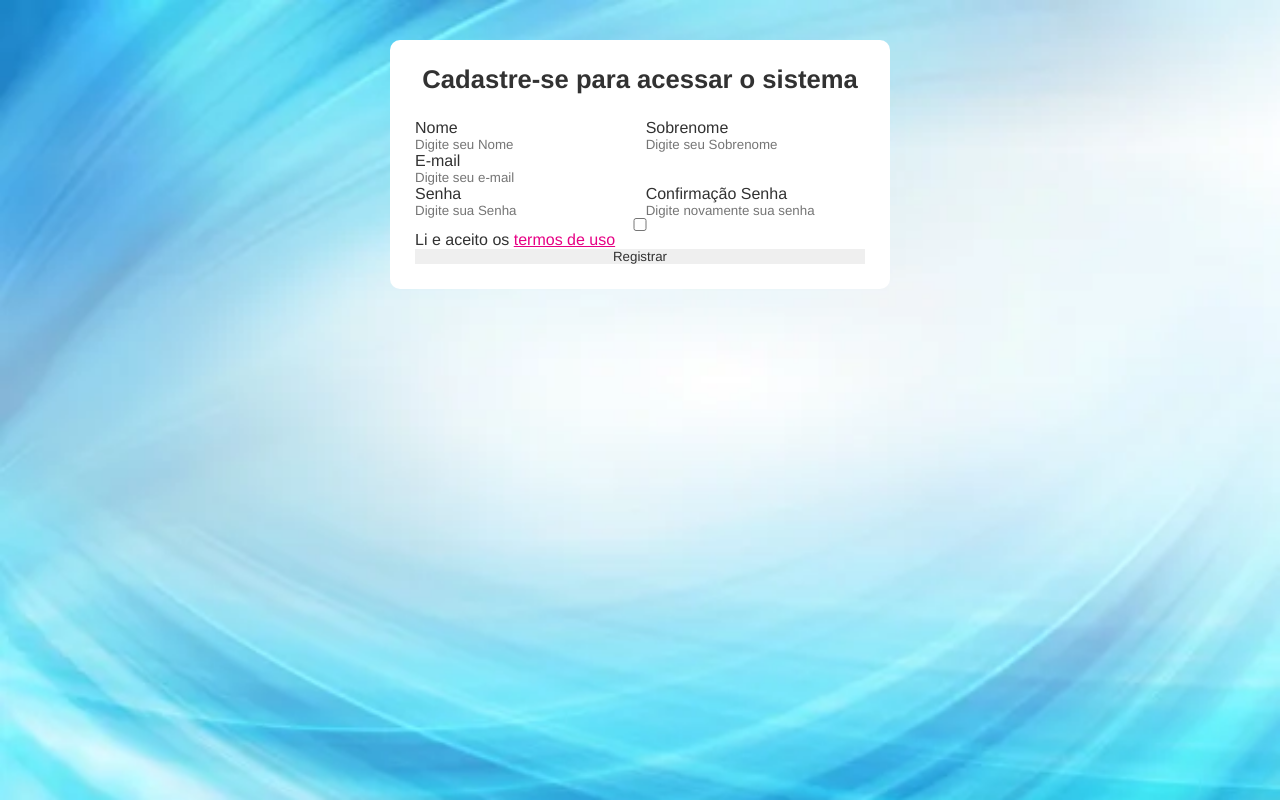
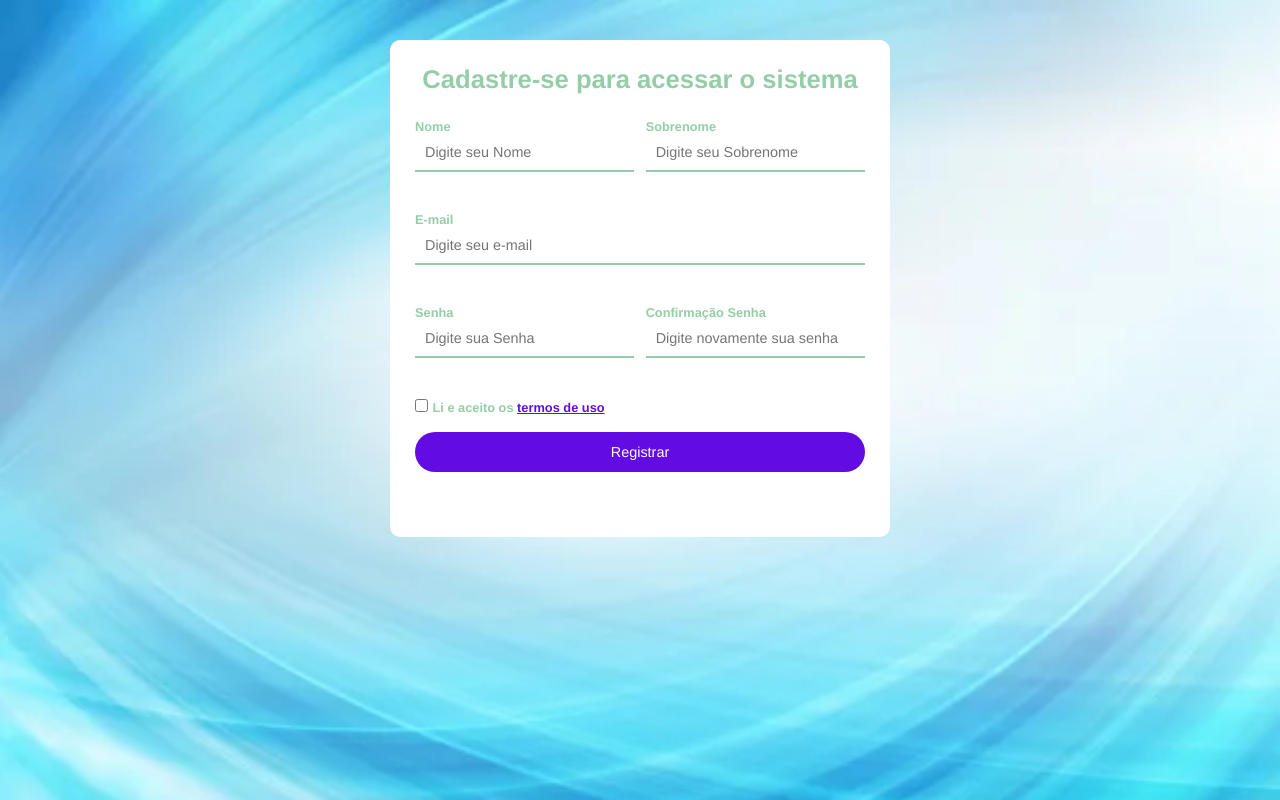
Before and after one commit to davi93fernandes/sistema_cadastro, a plain HTML site: page index.html in a window 1280 px wide. Drawn offline with Linux system fonts and the light colour scheme.

Commit message:
Ajusta html e css, inicia script

```diff
--- a/css/style.css
+++ b/css/style.css
@@ -3,7 +3,7 @@
     padding: 0;
     box-sizing: border-box;
     font-family: Helvetica, sans-serif;
-    color: #323232;
+    color: #6bb986b7;
     border: none;
 }
 
@@ -19,7 +19,7 @@ label:focus {
 }
 
 a {
-    color: #E60084;
+    color:#620ce3;
 }
 
 body {
@@ -65,3 +65,50 @@ body {
 .spacing{
     margin-right: 2.5%;
 }
+
+label{
+    font-weight: bold;
+    font-size: .8rem;
+}
+
+input{
+    border-bottom: 2px solid #6bb986b7;
+    padding: 10px;
+    margin-bottom: 40px;
+    font-size: .9rem;
+    color: black;
+}
+
+input:focus {
+    border-color: #620ce3;
+
+}
+
+.botaoRegistrar{
+background-color: #620ce3;
+border-radius: 20px;
+color: #ffff;
+border: none;
+height: 40px;
+cursor: pointer;
+}
+
+#checkAccept, #checkAccept-label{
+    margin: 0;
+
+    display: inline;
+    cursor: pointer;
+    width: auto;
+    margin-bottom: 20px;
+}
+
+.error-validation {
+    color: #ef1a1a;
+    position: absolute;
+    top: 57px;
+    font-size: .8rem;
+    }
+
+.template{
+    display: none;
+}
--- a/index.html
+++ b/index.html
@@ -11,7 +11,6 @@
 
 <body>
     <div id="containerMain">
-
         <h1>Cadastre-se para acessar o sistema</h1>
         <form class="formulario" id="register-form">
 
@@ -41,19 +40,16 @@
             </div>
 
             <div class="full-box">
-                    <input type="checkbox" name="check" id="check">
-                    <label for="check">Li e aceito os <a href="">termos de uso</a></label>
+                <input id="checkAccept" type="checkbox" name="checkAccept">
+                <label id="checkAccept-label" for="check">Li e aceito os <a href="">termos de uso</a></label>
             </div>
 
             <div class="full-box">
-                    <input type="submit" id="btn-refistrar" value="Registrar">
+                <input class="botaoRegistrar" type="submit" id="btn-registrar" value="Registrar">
             </div>
-
-
         </form>
-            <div></div>
-
     </div>
+    <p class="error-validation template"></p>
 </body>
 
 </html>
--- a/js/scripts.js
+++ b/js/scripts.js
@@ -0,0 +1,10 @@
+window.addEventListener("load", () => {
+    const elementoBotao = document.getElementById("btn-register")
+    elementoBotao.addEventListener('click', function (e) {
+    e.preventDefault();
+
+    console.log(elementoBotao)
+})
+})
+
+let form = document.getElementById("register-form")
```
Lines whose indentation alone changed are shown as unchanged.
